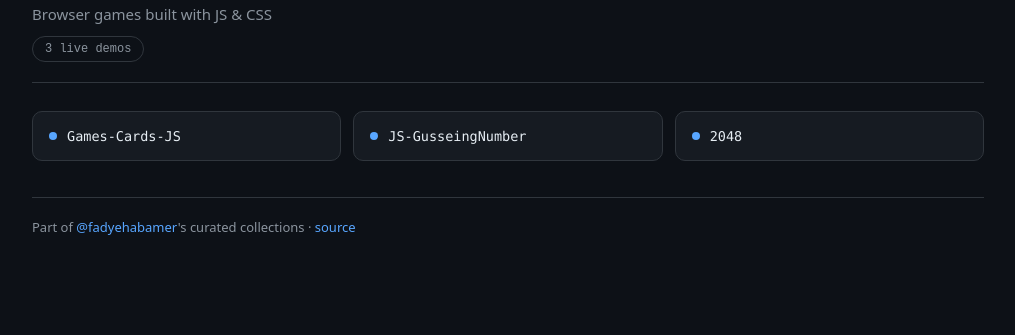
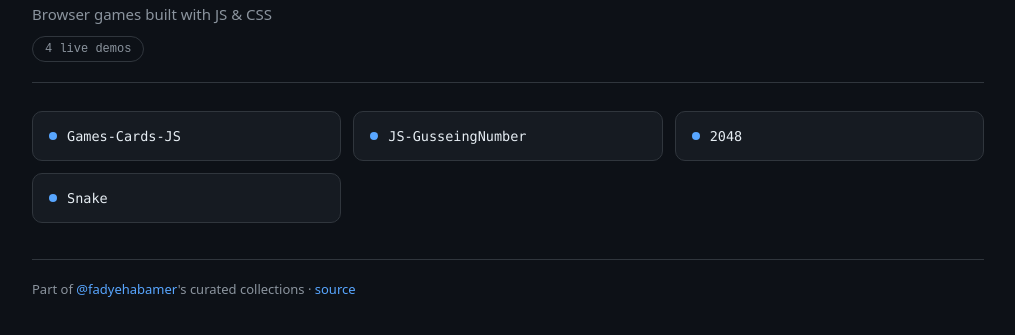
Before and after one commit to fadyehabamer/games, a plain HTML site: page index.html in a window 1280 px wide. Shown: the part 93-428 px from the top of the page, without its empty margins (132-1147 px from the left). Drawn offline with Linux system fonts and the light colour scheme.

Commit message:
Add Snake to the README and gallery

```diff
--- a/index.html
+++ b/index.html
@@ -29,12 +29,13 @@
     <header>
       <h1>games</h1>
       <p class="sub">Browser games built with JS &amp; CSS</p>
-      <div class="count">3 live demos</div>
+      <div class="count">4 live demos</div>
     </header>
     <div class="grid">
     <a class="card" href="./Games-Cards-JS/"><span class="dot"></span>Games-Cards-JS</a>
     <a class="card" href="./JS-GusseingNumber/"><span class="dot"></span>JS-GusseingNumber</a>
     <a class="card" href="./2048/"><span class="dot"></span>2048</a>
+    <a class="card" href="./Snake/"><span class="dot"></span>Snake</a>
     </div>
     <footer>
       Part of <a class="home" href="https://github.com/fadyehabamer">@fadyehabamer</a>'s curated collections ·
```
Also changed, not shown: 2 other files.
